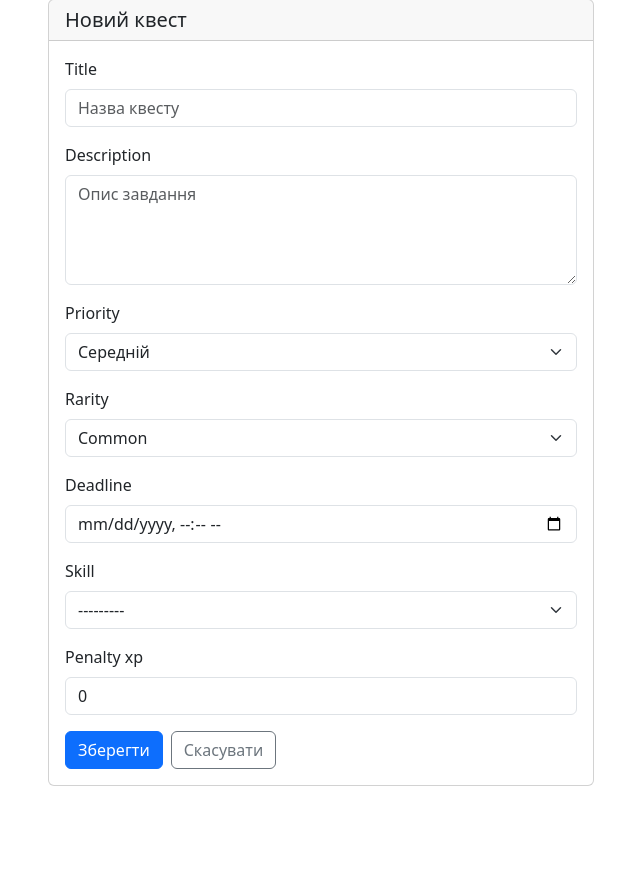
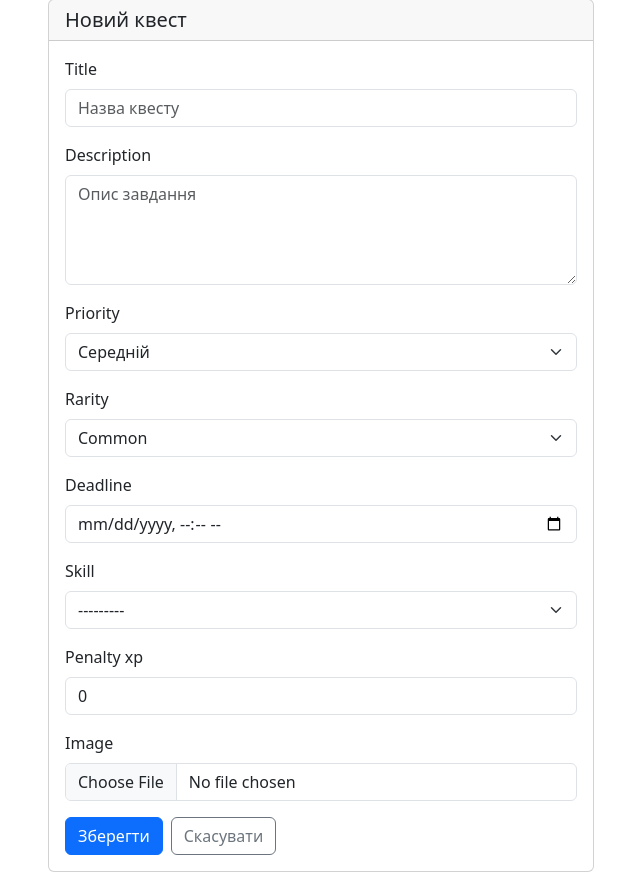
Before and after one commit to Kardinm/task-treker, a Django app: page /quests/create/ in a window 1280 px wide. Shown: the part 81-977 px from the top of the page, without its empty margins (319-959 px from the left). Before the commit the page ends 867 px from the top, so only its background shows below. Run offline with Django 5.2, Linux system fonts and the light colour scheme; a user stored in the database is signed in; data comes from the database, SQL or seed files in the repository; both versions use the stored data as it was after the commit.

```diff
--- a/config/settings.py
+++ b/config/settings.py
@@ -11,6 +11,7 @@ https://docs.djangoproject.com/en/5.2/ref/settings/
 """
 
 from pathlib import Path
+import os
 
 # Build paths inside the project like this: BASE_DIR / 'subdir'.
 BASE_DIR = Path(__file__).resolve().parent.parent
@@ -128,3 +129,6 @@ LOGIN_URL = 'login'
 LOGIN_REDIRECT_URL = 'dashboard'
 
 LOGOUT_REDIRECT_URL = 'login'
+
+MEDIA_URL = '/media/'
+MEDIA_ROOT = os.path.join(BASE_DIR, 'media')
--- a/config/urls.py
+++ b/config/urls.py
@@ -17,6 +17,7 @@ Including another URLconf
 from django.contrib import admin
 from django.urls import path, include
 
+
 urlpatterns = [
     path('admin/', admin.site.urls),
     path('', include('tracker.urls')),
--- a/tracker/forms.py
+++ b/tracker/forms.py
@@ -5,9 +5,8 @@ from .models import Quest, Comment, Skill
 class QuestForm(forms.ModelForm):
     class Meta:
         model = Quest
-        fields = [
-            'title', 'description', 'priority', 'rarity',
-            'deadline', 'skill', 'penalty_xp',
+        fields = ['title', 'description', 'priority', 'rarity',
+                  'deadline', 'skill', 'penalty_xp', 'image'
         ]
         widgets = {
             'title': forms.TextInput(attrs={
@@ -30,6 +29,7 @@ class QuestForm(forms.ModelForm):
                 'class': 'form-control',
                 'placeholder': 'Штраф XP за провал',
             }),
+            'image': forms.ClearableFileInput(attrs={'class': 'form-control'}),
         }
 
 
--- a/tracker/mixins.py
+++ b/tracker/mixins.py
@@ -11,6 +11,7 @@ class QuestOwnerMixin:
         obj = super().get_object(queryset)
         if obj.user != self.request.user:
             raise PermissionDenied
+
         return obj
 
 
--- a/tracker/models.py
+++ b/tracker/models.py
@@ -81,6 +81,7 @@ class Quest(models.Model):
     completed_at = models.DateTimeField(null=True, blank=True)
     created_at = models.DateTimeField(auto_now_add=True)
     updated_at = models.DateTimeField(auto_now=True)
+    image = models.FileField(upload_to='quests/', blank=True, null=True)
 
     XP_MULTIPLIER = {
         'common': 1,
--- a/tracker/templates/quests/quest_detail.html
+++ b/tracker/templates/quests/quest_detail.html
@@ -10,6 +10,11 @@
             <div class="d-flex justify-content-between align-items-start mb-3">
                 <div>
                     <h3>{{ quest.title }}</h3>
+
+                    {% if quest.image %}
+                        <img src="{{ quest.image.url }}" class="img-fluid rounded mb-3" alt="{{ quest.title }}">
+                    {% endif %}
+
                     <div class="d-flex flex-wrap gap-2 mb-2">
                         <span class="badge" style="background-color: {{ quest.skill.color }}">
                             {{ quest.skill.name }}
--- a/tracker/templates/quests/quest_form.html
+++ b/tracker/templates/quests/quest_form.html
@@ -9,7 +9,7 @@
             <h5 class="mb-0">{% if form.instance.pk %}Редагувати квест{% else %}Новий квест{% endif %}</h5>
         </div>
         <div class="card-body">
-            <form method="post">
+            <form method="post", enctype="multipart/form-data">
                 {% csrf_token %}
                 {% for field in form %}
                 <div class="mb-3">
--- a/tracker/urls.py
+++ b/tracker/urls.py
@@ -1,6 +1,9 @@
 from django.urls import path
 from django.contrib.auth import views as auth_views
 from . import views
+
+from django.conf import settings
+from django.conf.urls.static import static
 
 urlpatterns = [
     path('register/', views.RegisterView.as_view(), name='register'),
@@ -23,4 +26,4 @@ urlpatterns = [
     path('skills/<int:pk>/', views.SkillDetailView.as_view(), name='skill_detail'),
 
     path('bosses/', views.BossListView.as_view(), name='boss_list'),
-]
+] + static(settings.MEDIA_URL, document_root=settings.MEDIA_ROOT)
```
Also changed, not shown: db.sqlite3, media/quests/robot.png (added), tracker/migrations/0002_quest_image.py (added).
